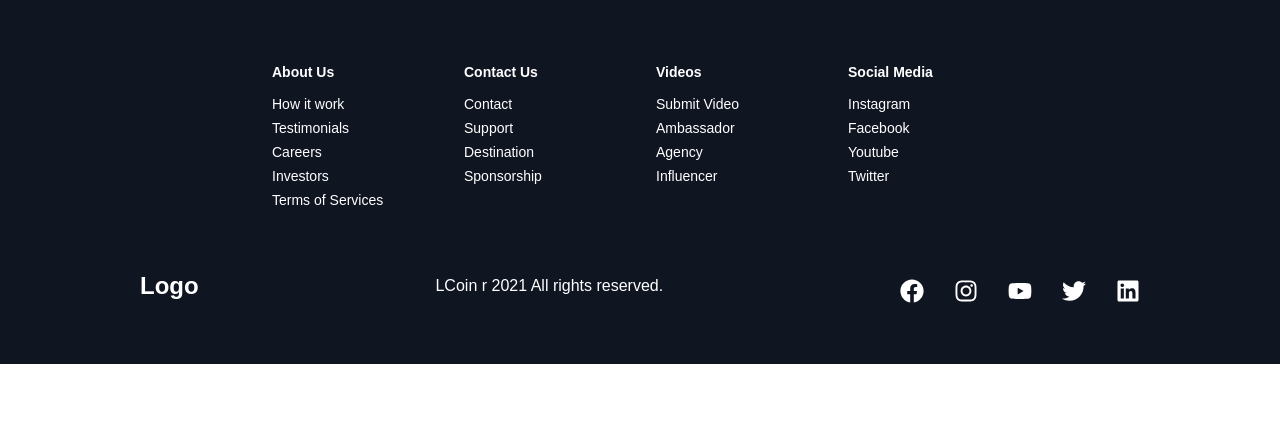
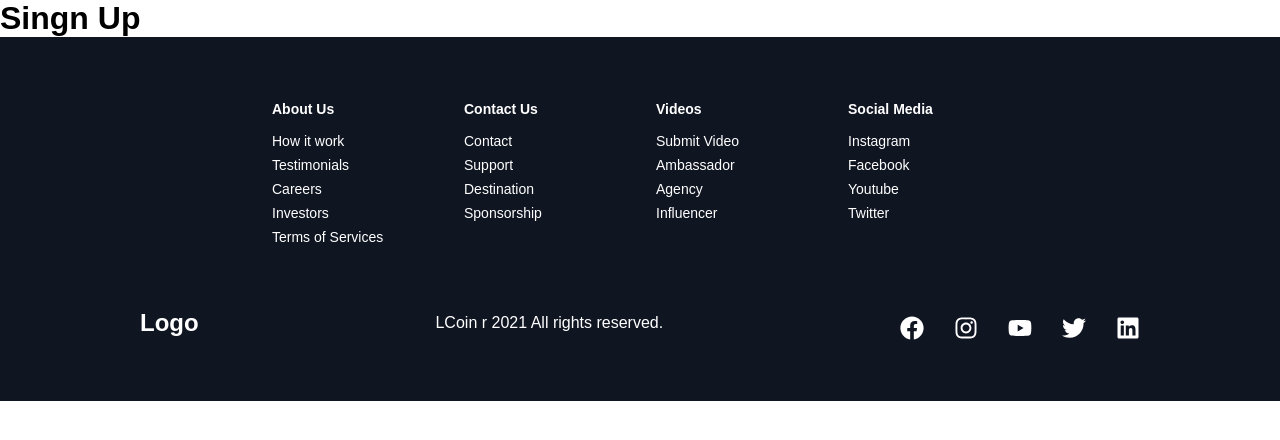
Before and after one commit to vbasoon/React-site-v3, a React (Create React App) app: page /signup in a window 1280 px wide. Shown: the top 440 px of the page. Built offline with nearby package versions, Linux system fonts and the light colour scheme; a web font is replaced by a local one.

Commit message:
SignUp Page

```diff
--- a/src/App.js
+++ b/src/App.js
@@ -1,7 +1,7 @@
 import './App.css';
 import { BrowserRouter as Router, Switch, Route } from 'react-router-dom'
 import Home from './pages/Home/Home';
-import Contacts from './pages/ContactsPage/Contacts';
+import SignUp from './pages/SignUpPage/SignUp';
 //import Navbar from './components/Navbar/Navbar';
 import Footer from './components/Footer/Footer';
 
@@ -12,7 +12,8 @@ function App() {
 
         <Switch>
           <Route path="/" component={Home} exact />
-          <Route path='/contacts' component={Contacts} />
+          <Route path='/signup' component={SignUp} />
+          SignUp
         </Switch>
         <Footer/>
       </Router>
--- a/src/components/Navbar/Navbar.jsx
+++ b/src/components/Navbar/Navbar.jsx
@@ -48,7 +48,16 @@ const Navbar = ({ toggle }) => {
                </MobileIcon>
                <NavMenu>
                   <NavItem>
-                     <NavLinks to="/about">Get Started</NavLinks>
+                     <NavLinks
+                        to="about"
+                        smooth={true}
+                        duration={500}
+                        spy={true}
+                        exact='true'
+                        offset={-80}
+                     >
+                        Get Started
+                     </NavLinks>
                   </NavItem>
                   <NavItem>
                      <NavLinks to="free">Free Coins</NavLinks>
@@ -61,7 +70,7 @@ const Navbar = ({ toggle }) => {
                   </NavItem>
                </NavMenu>
                <NavBtn>
-                  <NavBtnLink>Contact US!</NavBtnLink>
+                  <NavBtnLink to="/signup">Sign Up!</NavBtnLink>
                </NavBtn>
             </NavbarContainer>
 
--- /dev/null
+++ b/src/pages/SignUpPage/SignUp.jsx
@@ -0,0 +1,11 @@
+import React from 'react'
+
+const SignUp = () => {
+   return (
+      <div>
+         <h1>Singn Up</h1>
+      </div>
+   )
+}
+
+export default SignUp
```
